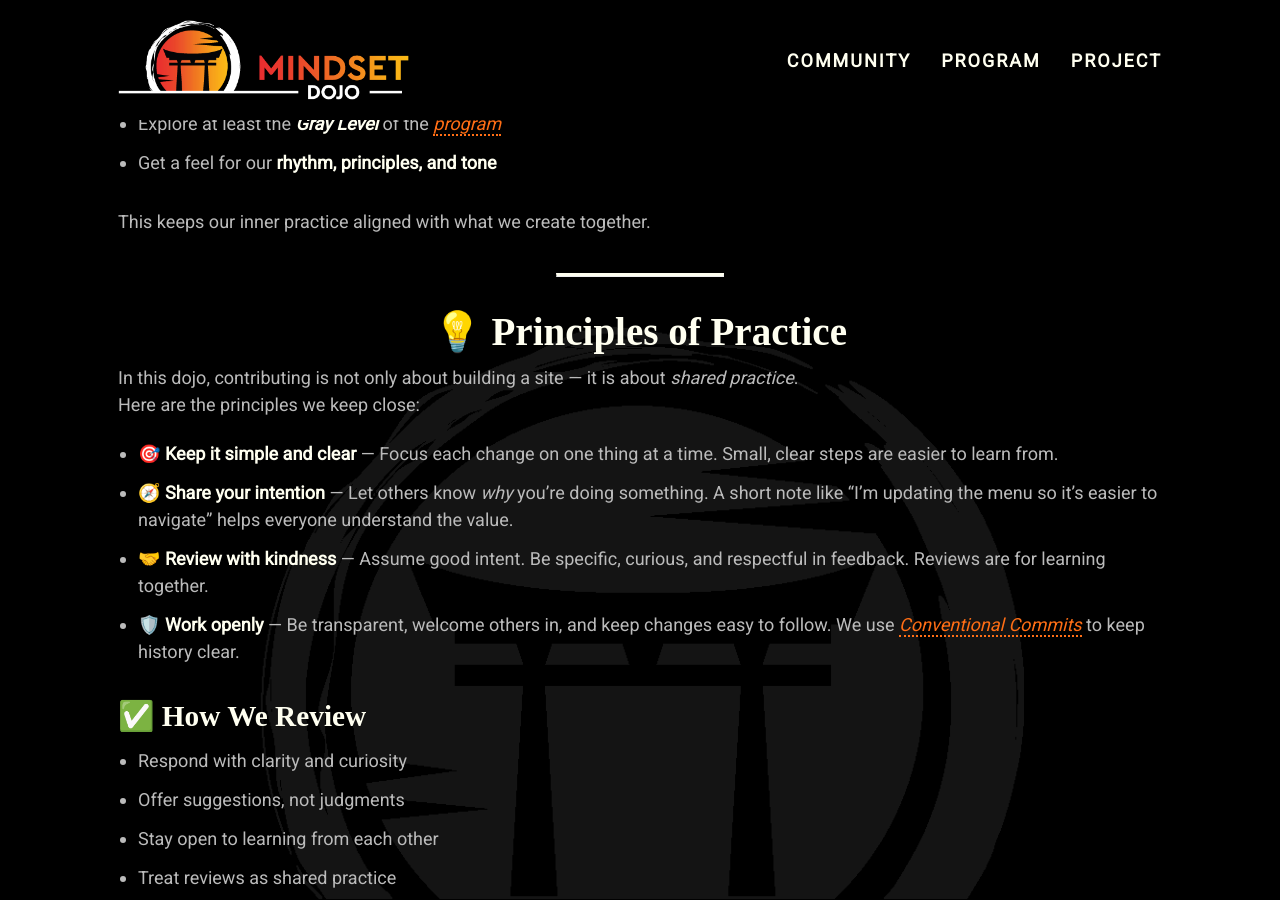
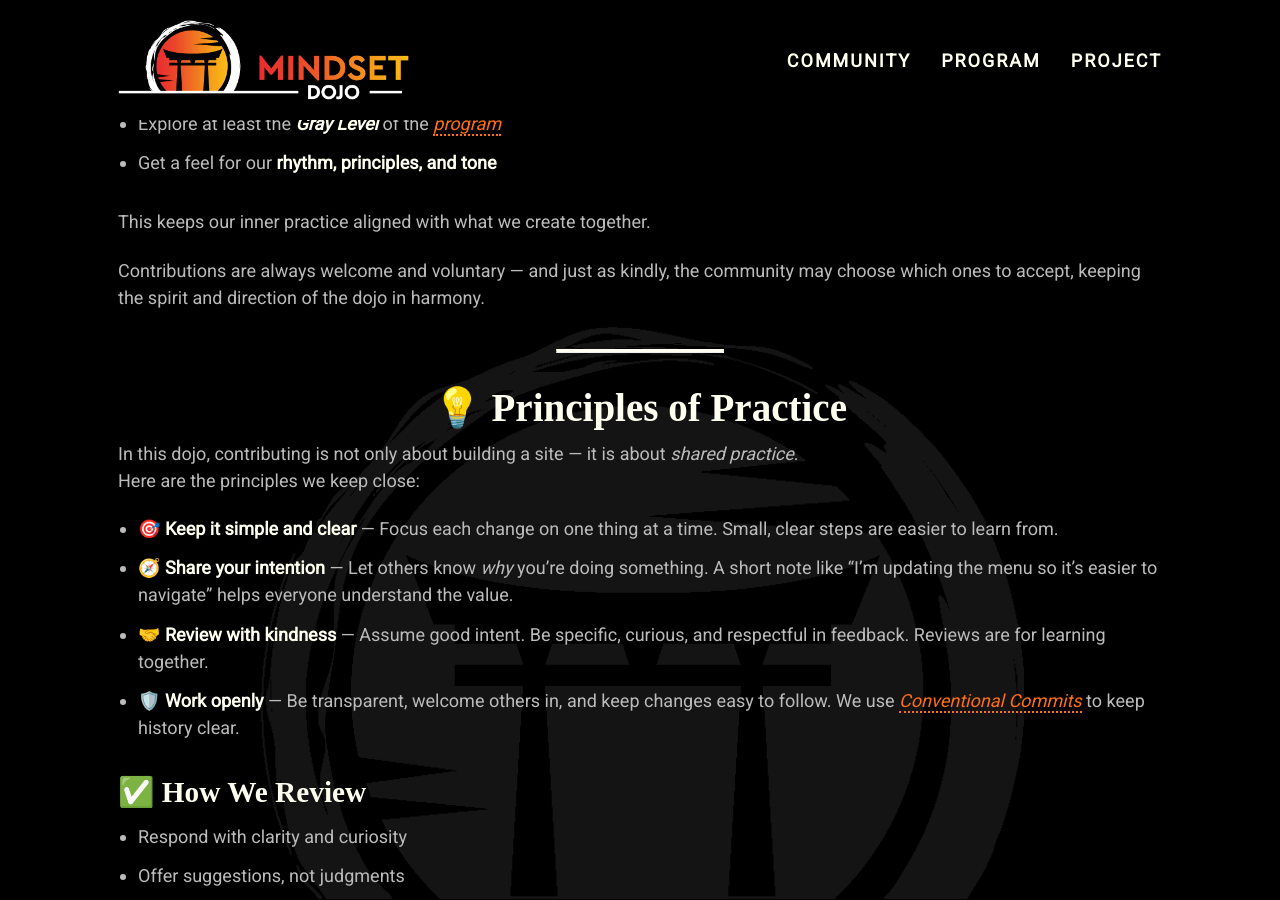
Before and after one commit to mindset-dojo/mindset-dojo.github.io, a Jekyll site: the page built from project.md, in a window 1280 px wide and 900 px high, scrolled down 711 px. Built offline with Jekyll 4.4.1, drawn with Linux system fonts in a browser that asks for light colours; some web fonts are replaced.

Commit message:
feat(project): add sentence to before you contribute section saying that acceptance of contributions to the community is voluntary.

```diff
--- a/project.md
+++ b/project.md
@@ -28,6 +28,8 @@ If you’d like to go deeper — taking on bigger roles or regular contributions
 * Get a feel for our **rhythm, principles, and tone**
 
 This keeps our inner practice aligned with what we create together.
+
+Contributions are always welcome and voluntary — and just as kindly, the community may choose which ones to accept, keeping the spirit and direction of the dojo in harmony.
 
 ---
 
```
